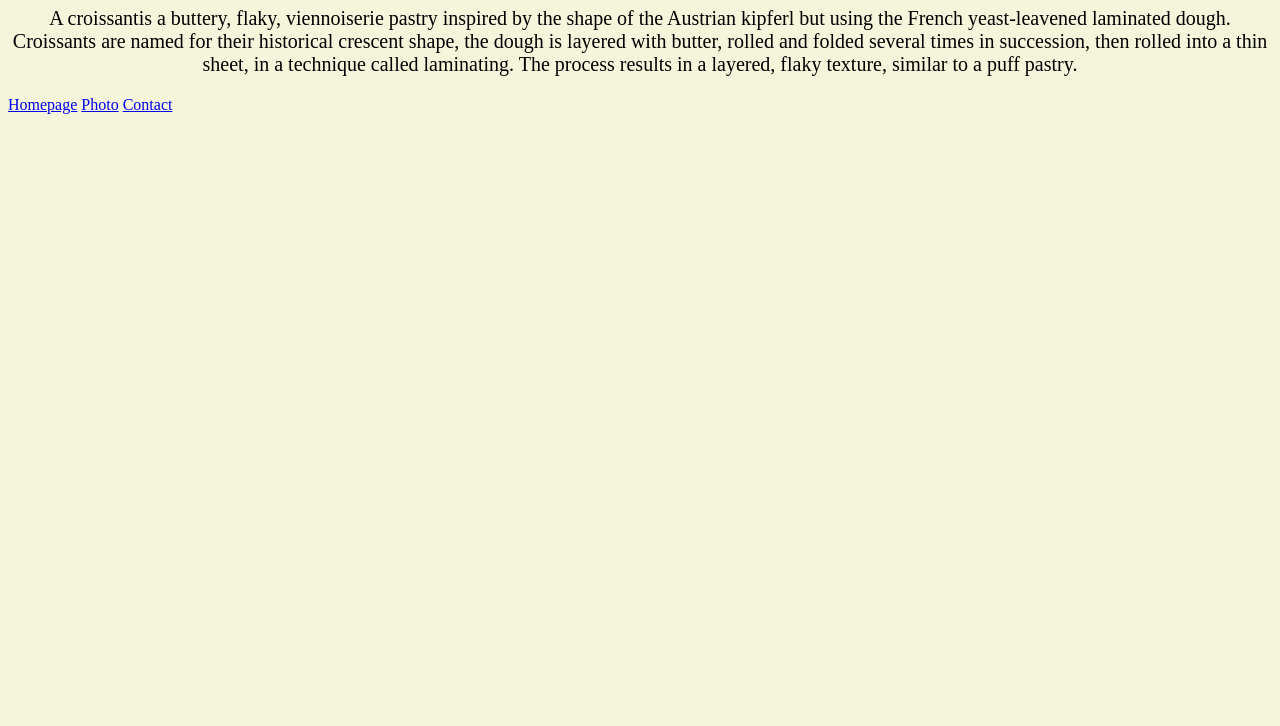
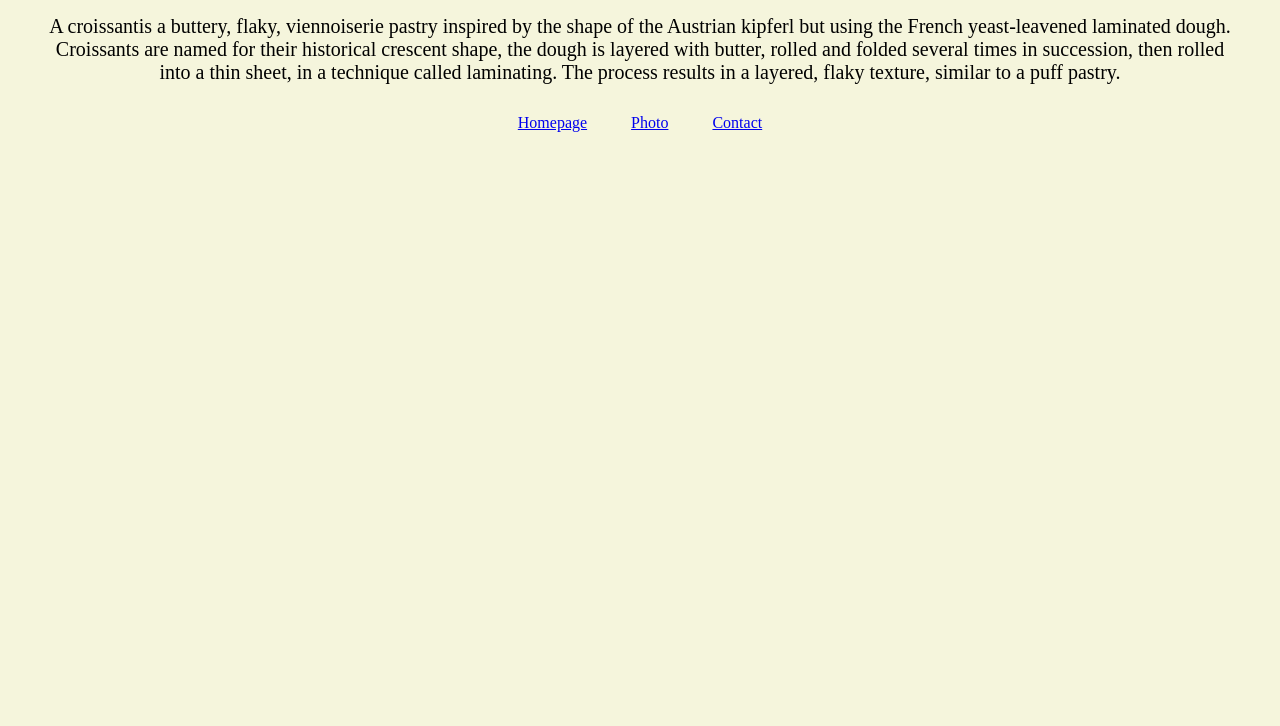
Before and after one commit to Olha-Chornobai/Croissant, a plain HTML site: page index.html in a window 1280 px wide. Shown: the part 74-800 px from the top of the page. Drawn offline with Linux system fonts and the light colour scheme.

Commit message:
Update CSS file

```diff
--- a/index.html
+++ b/index.html
@@ -14,8 +14,10 @@
     for their historical crescent shape, the dough is layered with butter, rolled and folded several times in succession,
     then rolled into a thin sheet, in a technique called laminating. The process results in a layered, flaky texture,
     similar to a puff pastry.</p>
+    <span class="links">
     <a href="/">Homepage</a>
     <a href="/photo.html">Photo</a>
     <a href="/contact.html">Contact</a>
+    </span>
 </body>
 </html>
--- a/src/styles.css
+++ b/src/styles.css
@@ -9,8 +9,14 @@ h1 {
 p {
     text-align: center;
     font-size: 20px;
+    margin: 30px;
+}
+
+.links {
+  display: block;
+  text-align: center;
 }
 
 a {
-    text-align: center;
+    margin: 20px;
 }
```
Also changed, not shown: contact.html (+2 -0 lines), photo.html (+2 -1 lines).
